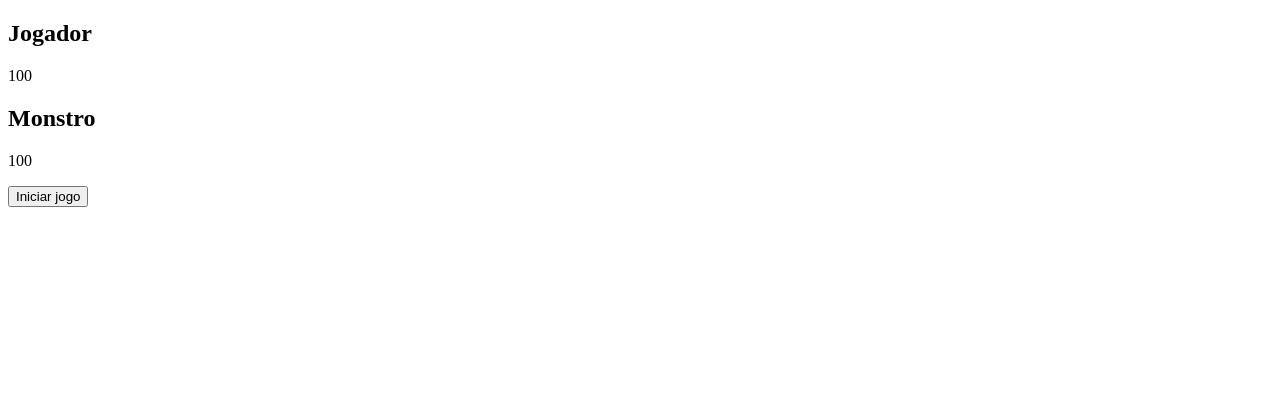
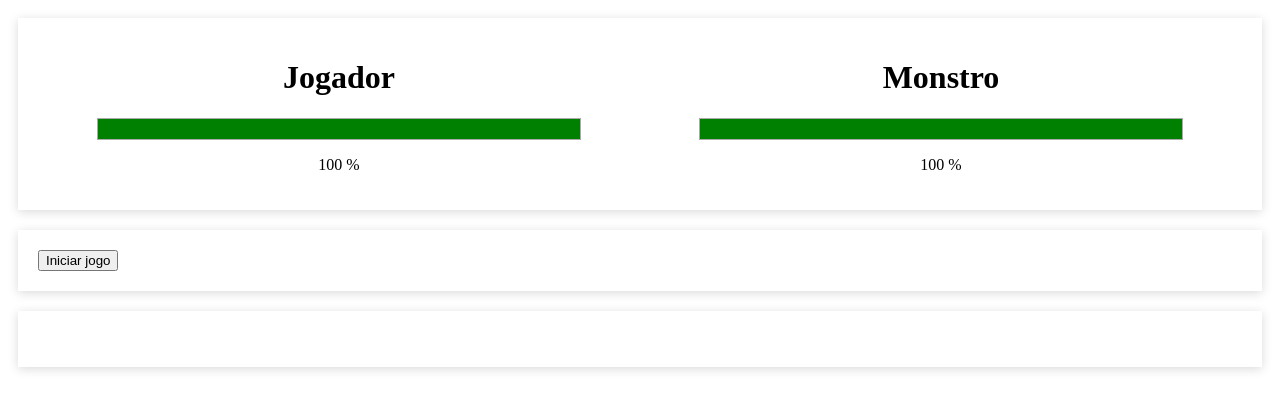
Before and after one commit to techeira/curso-vue, a plain HTML site: page projeto-01/index.html in a window 1280 px wide. Drawn offline with nearby package versions, Linux system fonts and the light colour scheme.

Commit message:
inicio css

```diff
--- a/projeto-01/index.html
+++ b/projeto-01/index.html
@@ -10,21 +10,27 @@
 	<div id="app">
 
 		<div class="panel scores">
-			<div>
-				<h2>
+			<div class="score">
+				<h1>
 					Jogador
-				</h2>
+				</h1>
+				<div class="life-bar">
+					<div class="life" :class="{danger: player.life<20}" :style="{width: monster.life + '%'}"></div>
+				</div>
 				<p>
-					{{ player.life }}
+					{{ player.life }} %
 				</p>
 			</div>
 
-			<div>
-				<h2>
+			<div class="score">
+				<h1>
 					Monstro
-				</h2>
+				</h1>
+				<div class="life-bar">
+					<div class="life" :class="{danger: monster.life<20}" :style="{width: monster.life + '%'}"></div>
+				</div>
 				<p>
-					{{ monster.life }}
+					{{ monster.life }} %
 				</p>
 			</div>
 		</div>
--- a/projeto-01/style.css
+++ b/projeto-01/style.css
@@ -0,0 +1,41 @@
+/* Geral */
+#app{
+	display: flex;
+	flex-direction: column;
+}
+
+.panel{
+	margin: 10px;
+	padding: 20px;
+	box-shadow: 0 2px 10px rgba(0, 0, 0, 0.15);
+}
+
+/* Scores */
+.scores{
+	display: flex;
+}
+
+.score{
+	flex: 1;
+	display: flex;
+	flex-direction: column;
+	justify-content: center;
+	align-items: center;
+}
+
+.life-bar{
+	width: 80%;
+	height: 20px;
+	border: 1px solid #AAA;
+}
+
+.life-bar .life{
+	display: flex;
+	justify-content: center;
+	height: 100%;
+	background-color: green;
+}
+
+.life-bar .danger{
+	background-color: red;
+}
```
